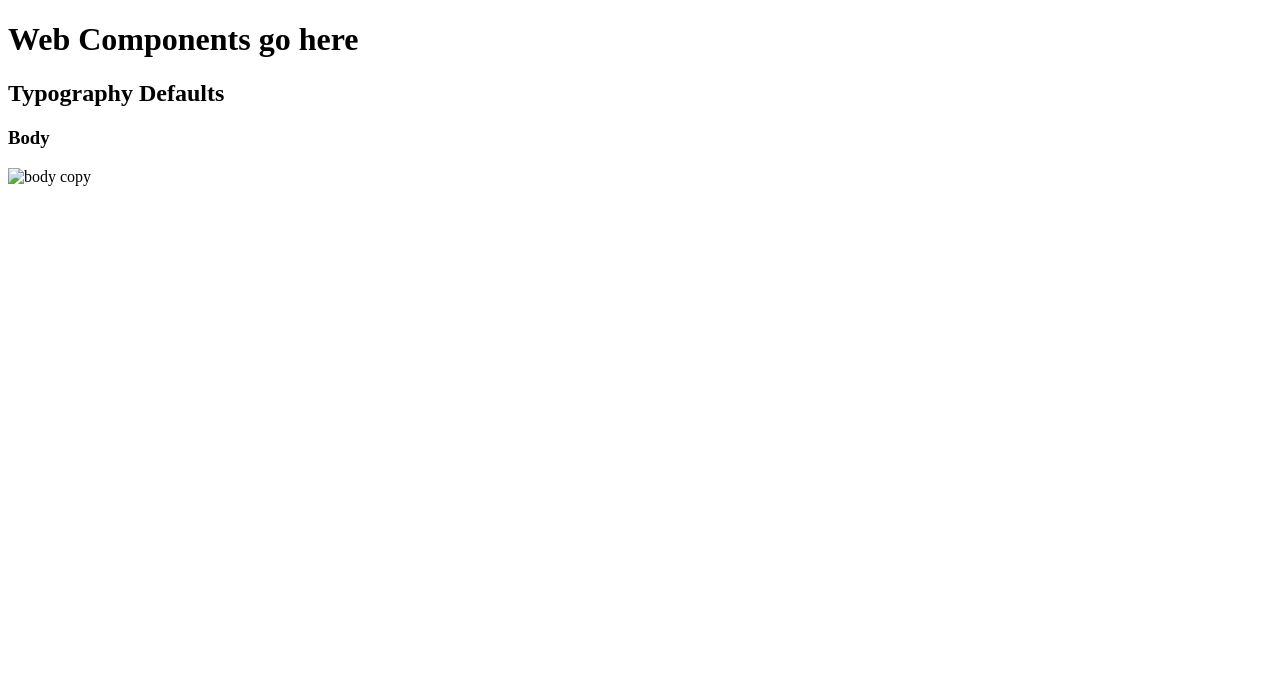
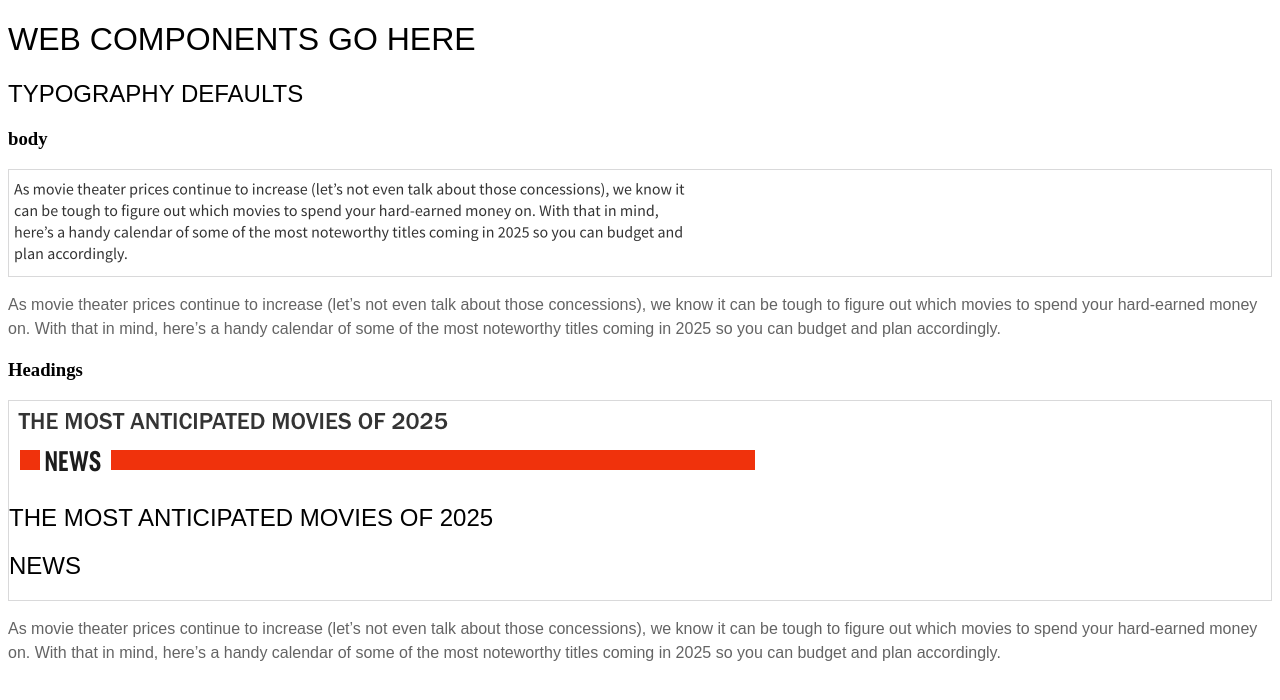
Before and after one commit to hgibbs1219/rotten-tomatoes, a plain HTML site: page components/index.html in a window 1280 px wide. Drawn offline with Linux system fonts and the light colour scheme; a web font is replaced by a local one.

Commit message:
typography updates

```diff
--- a/components/index.html
+++ b/components/index.html
@@ -6,15 +6,55 @@
     <meta name="viewport" content="width=device-width, initial-scale=1.0">
     <meta http-equix="X-UA-Compatible" content="ie-edge">
     <title>Components | Rotten Tomatoes</title>
+    <!--Fonts goes here -->
+    <link rel="preconnect" href="https://fonts.googleapis.com">
+    <link rel="preconnect" href="https://fonts.gstatic.com" crossorigin>
+    <link href="https://fonts.googleapis.com/css2?family=Libre+Franklin:ital,wght@0,100..900;1,100..900&display=swap"
+        rel="stylesheet">
+    <link rel="stylesheet" href="https://use.typekit.net/pca5ztl.css">
+    <link rel="stylesheet" href="https://use.typekit.net/pca5ztl.css">
+
+    <link rel="stylesheet" href="../css/main.css" />
 </head>
 
 <body>
     <h1> Web Components go here</h1>
+
+    <h2>Typography Defaults</h2>
+    <article class="component">
+        <h3 class="component__heading">body</h3>
+        <div class="component__img">
+            <img srcset="img/body-copy.png 2x" alt="body copy" />
+        </div>
+
+        <div class="component__code">
+            <p>As movie theater prices continue to increase (let’s not even talk about those concessions),
+                we know it can be tough to figure out which movies to spend your hard-earned
+                money on. With that in mind, here’s a handy calendar of some of the most noteworthy
+                titles coming in 2025 so you can budget and plan accordingly.</p>
+
+        </div>
+    </article>
+
+    <!--Headings-->
+    <article class="component">
+        <h3 class="component__heading">Headings</h3>
+        <div class="component__img">
+            <img srcset="img/h1.png" alt="h1 copy" />
+            <img srcset="img/h2.png" alt="h1 copy" />
+
+            <h1>The Most Anticipated Movies of 2025</h1>
+            <h2>News</h2>
+        </div>
+
+        <div class="component__code">
+            <p>As movie theater prices continue to increase (let’s not even talk about those concessions),
+                we know it can be tough to figure out which movies to spend your hard-earned
+                money on. With that in mind, here’s a handy calendar of some of the most noteworthy
+                titles coming in 2025 so you can budget and plan accordingly.</p>
+
+        </div>
+    </article>
 </body>
-<h2>Typography Defaults</h2>
-
-<h3>Body</h3>
-<img srcset="img/body-copy" 2x src="img/body-copy.png" alt="body copy" />
-
 
 </html>
--- /dev/null
+++ b/css/main.css
@@ -0,0 +1,151 @@
+:root {
+    --font-sans-serif: "franklin-gothic-atf", sans-serif;
+    --font-serif:
+        --black: #000;
+    --red: #f0320c;
+    --green: #278240;
+    --blue: #4176dc;
+    --yellow: #f7e144;
+    --dark-gray: #646464;
+    --light-gray: #d9d9da;
+    --white: #fff;
+}
+
+/*fonts
+Franklin Gothic ATF Thin
+font-family: "franklin-gothic-atf", sans-serif;
+font-weight: 100;
+font-style: normal;
+
+Franklin Gothic ATF Thin Italic
+font-family: "franklin-gothic-atf", sans-serif;
+font-weight: 100;
+font-style: italic;
+
+Franklin Gothic ATF Extra Light
+font-family: "franklin-gothic-atf", sans-serif;
+font-weight: 200;
+font-style: normal;
+
+Franklin Gothic ATF Extra Light Italic
+font-family: "franklin-gothic-atf", sans-serif;
+font-weight: 200;
+font-style: italic;
+
+Franklin Gothic ATF Light
+font-family: "franklin-gothic-atf", sans-serif;
+font-weight: 300;
+font-style: normal;
+
+Franklin Gothic ATF Light Italic
+font-family: "franklin-gothic-atf", sans-serif;
+font-weight: 300;
+font-style: italic;
+
+Franklin Gothic ATF Regular
+font-family: "franklin-gothic-atf", sans-serif;
+font-weight: 400;
+font-style: normal;
+
+Franklin Gothic ATF Italic
+font-family: "franklin-gothic-atf", sans-serif;
+font-weight: 400;
+font-style: italic;
+
+Franklin Gothic ATF Medium
+font-family: "franklin-gothic-atf", sans-serif;
+font-weight: 500;
+font-style: normal;
+
+Franklin Gothic ATF Medium Italic
+font-family: "franklin-gothic-atf", sans-serif;
+font-weight: 500;
+font-style: italic;
+
+Franklin Gothic ATF Bold
+font-family: "franklin-gothic-atf", sans-serif;
+font-weight: 600;
+font-style: normal;
+
+Franklin Gothic ATF Bold Italic
+font-family: "franklin-gothic-atf", sans-serif;
+font-weight: 600;
+font-style: italic;
+
+Franklin Gothic ATF Black
+font-family: "franklin-gothic-atf", sans-serif;
+font-weight: 700;
+font-style: normal;
+
+Franklin Gothic ATF Black Italic
+font-family: "franklin-gothic-atf", sans-serif;
+font-weight: 700;
+font-style: italic;
+
+Franklin Gothic ATF Heavy
+font-family: "franklin-gothic-atf", sans-serif;
+font-weight: 800;
+font-style: normal;
+
+Franklin Gothic ATF Heavy Italic
+font-family: "franklin-gothic-atf", sans-serif;
+font-weight: 800;
+font-style: italic;
+
+Franklin Gothic ATF Ultra
+font-family: "franklin-gothic-atf", sans-serif;
+font-weight: 900;
+font-style: normal;
+
+Franklin Gothic ATF Ultra Italic
+font-family: "franklin-gothic-atf", sans-serif;
+font-weight: 900;
+font-style: italic;
+
+*/
+
+
+
+html {
+    box-sizing: border-box;
+}
+
+*,
+*:before,
+*:after {
+    box-sizing: inherit;
+}
+
+p {
+    font-family: var(--font-sans-serif);
+    line-height: 1.5rem;
+    font-weight: 400;
+    color: var(--dark-gray);
+}
+
+h1 {
+    font-family: "loos-normal", sans-serif;
+    font-weight: 500;
+    text-transform: uppercase;
+}
+
+h2 {
+    font-family: "loos-compressed", sans-serif;
+    font-weight: 500;
+    text-transform: uppercase;
+    font-style: normal;
+
+}
+
+img {
+    display: block;
+}
+
+.components img {
+    max-width: initial;
+}
+
+.component__img {
+    border: 1px solid var(--light-gray);
+    overflow-x: auto;
+}
```
Also changed, not shown: components/img/Screenshot-2023-12-11-at-7.10.18 PM.webp (deleted), components/img/h1.png (added), components/img/h2.png (added), 1 other file.
